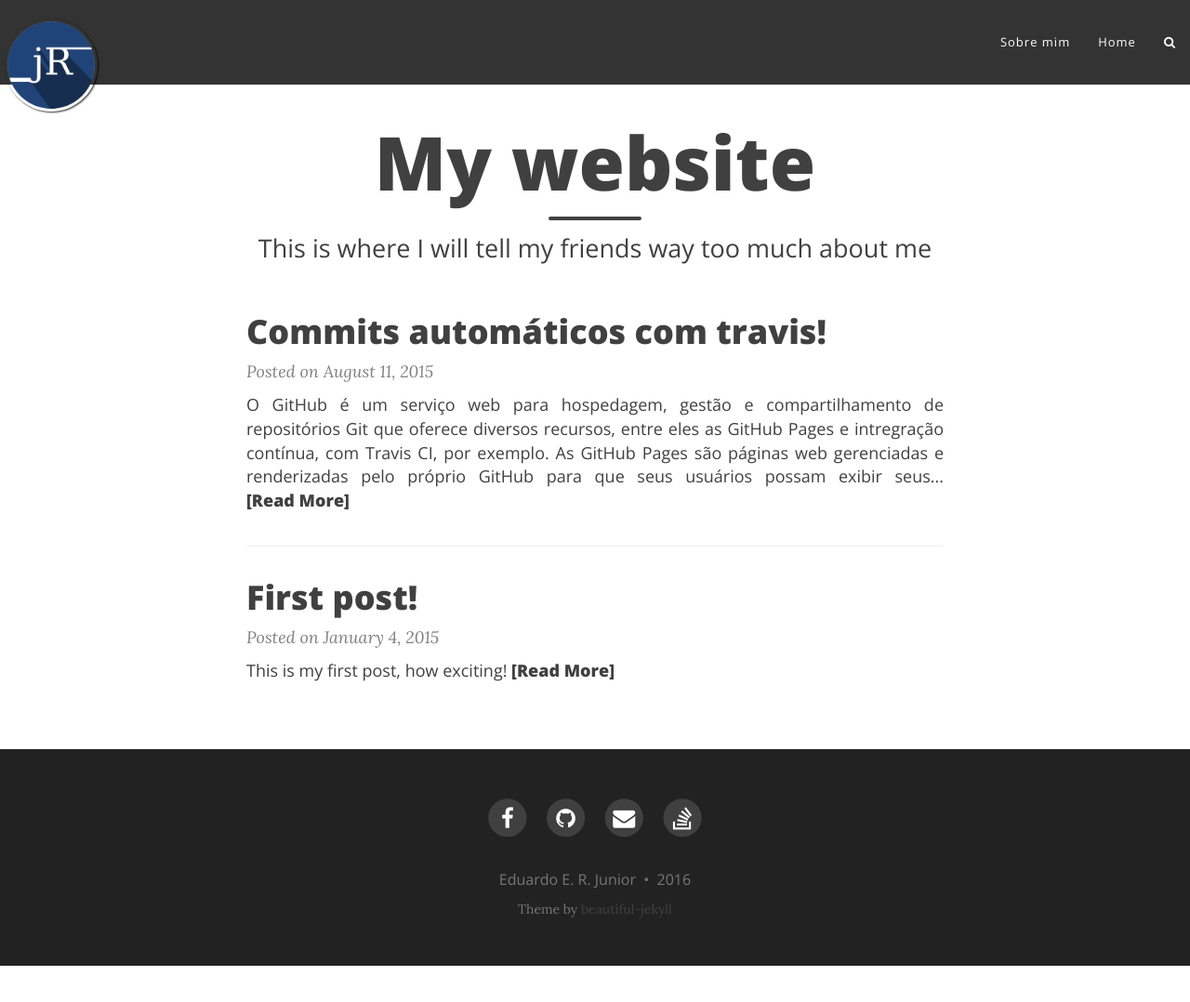
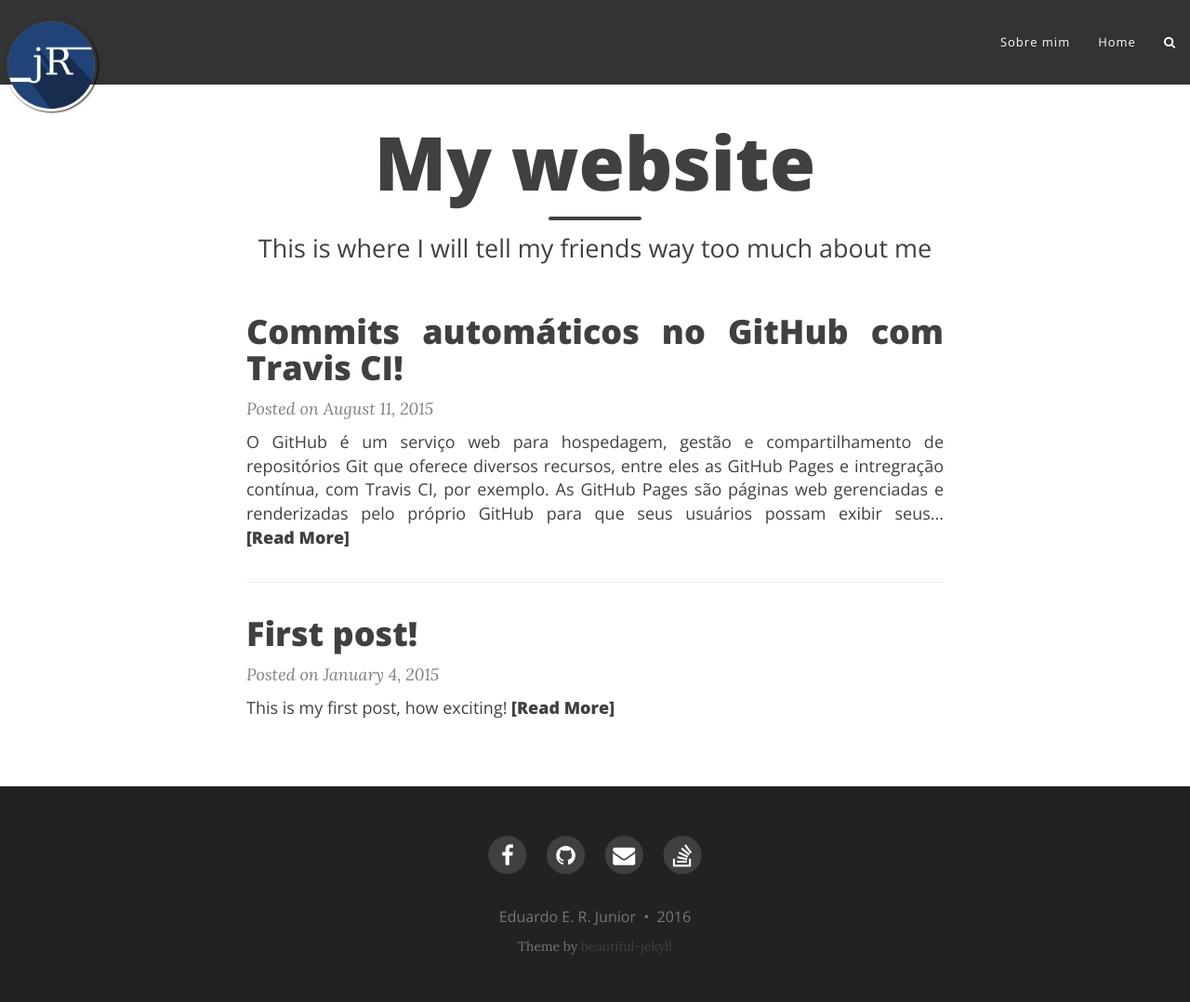
Before and after one commit to JrEduardo/JrEduardo.github.io, a Jekyll site: the page built from blog/index.html, in a window 1280 px wide and 1079 px high. Shown: the whole window at 93% size. Built offline with Jekyll 4.4.1, drawn with Linux system fonts in a browser that asks for light colours; nearby versions of some CDN libraries; the list of posts is cut into pages by our own code.

Commit message:
Corrige título e endereço das imagens

```diff
--- a/_posts/2015-08-11-gh-pages-and-travis.md
+++ b/_posts/2015-08-11-gh-pages-and-travis.md
@@ -1,6 +1,6 @@
 ---
 layout: post
-title: Commits automáticos com travis!
+title: Commits automáticos no GitHub com Travis CI!
 tags: [git, github, gh-pages, travis-ci]
 ---
 
@@ -43,8 +43,8 @@
 dos quais se tem acesso. Habilite a integração contínua, conforme figura
 abaixo.
 
-<!-- ![](https://raw.githubusercontent.com/JrEduardo/jreduardo.github.io/master/_posts/images/travis1.png) -->
-![](images/travis1.png)
+![](https://raw.githubusercontent.com/JrEduardo/jreduardo.github.io/master/_posts/images/travis1.png)
+<!-- ![](images/travis1.png) -->
 
 **Gere uma chave de acesso ao seu repositório**
 
@@ -54,24 +54,24 @@
 permissão para escrita no repositório. Isso é feito na página de
 *Configurações -> Personal access tokens*.
 
-<!-- ![](https://raw.githubusercontent.com/JrEduardo/jreduardo.github.io/master/_posts/images/github1.png) -->
-![](images/github1.png)
+![](https://raw.githubusercontent.com/JrEduardo/jreduardo.github.io/master/_posts/images/github1.png)
+<!-- ![](images/github1.png) -->
 
 Ainda nessa página, ao criar uma nova chave de acesso, você escolherá o
 escopo que essa chave compreende. Para incluir os arquivos em um ramo
 apenas a primeira opção é necessária (na verdade apenas o terceiro item
 da primeira opção já será suficiente).
 
-<!-- ![](https://raw.githubusercontent.com/JrEduardo/jreduardo.github.io/master/_posts/images/github2.png) -->
-![](images/github2.png)
+![](https://raw.githubusercontent.com/JrEduardo/jreduardo.github.io/master/_posts/images/github2.png)
+<!-- ![](images/github2.png) -->
 
 Concedida as permissões à chave, uma página que contém o código
 identificador MD5 dessa chave é gerado. Copie esse código, note o aviso,
 pois ele é verdadeiro, você não conseguirá visualizar novamente o código
 pelo GitHub.
 
-<!-- ![](https://raw.githubusercontent.com/JrEduardo/jreduardo.github.io/master/_posts/images/github3.png) -->
-![](images/github3.png)
+![](https://raw.githubusercontent.com/JrEduardo/jreduardo.github.io/master/_posts/images/github3.png)
+<!-- ![](images/github3.png) -->
 
 **Crie uma variável de ambiente no Travis**
 
@@ -80,8 +80,8 @@
 fazemos com que o Travis conheça a chave de acesso que geramos na etapa
 anterior.
 
-<!-- ![](https://raw.githubusercontent.com/JrEduardo/jreduardo.github.io/master/_posts/images/travis2.png) -->
-![](images/travis2.png)
+![](https://raw.githubusercontent.com/JrEduardo/jreduardo.github.io/master/_posts/images/travis2.png)
+<!-- ![](images/travis2.png) -->
 
 **Adicione os arquivos para compilação dos documentos**
 
@@ -194,8 +194,8 @@
 repositório. Note que a mensagem de commit é a qual definimos no arquivo
 `_deploy.R`.
 
-<!-- ![](https://raw.githubusercontent.com/JrEduardo/jreduardo.github.io/master/_posts/images/github4.png) -->
-![](images/github4.png)
+![](https://raw.githubusercontent.com/JrEduardo/jreduardo.github.io/master/_posts/images/github4.png)
+<!-- ![](images/github4.png) -->
 
 A página web gerada pelo GitHub fica hospedada no endereço
 `https://usuario.github.io/repositorio`. A página criada para esse
```
